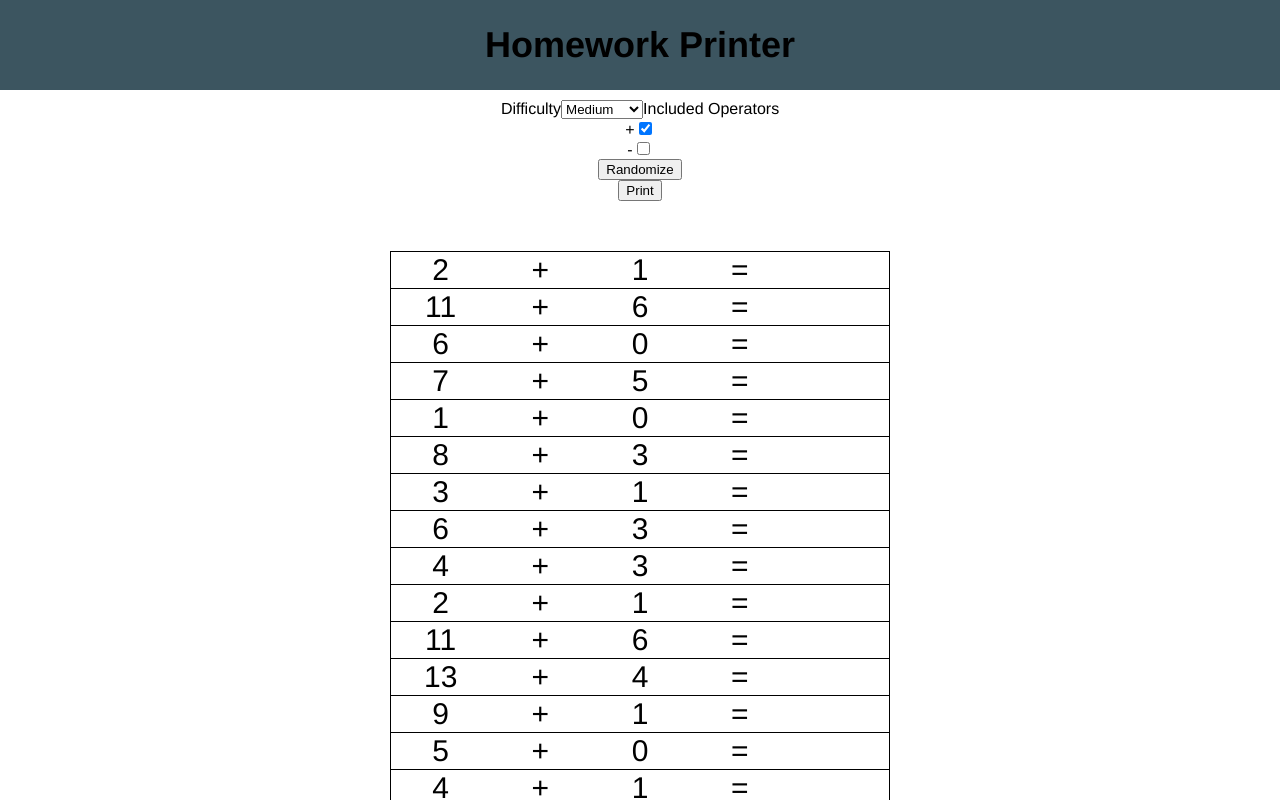
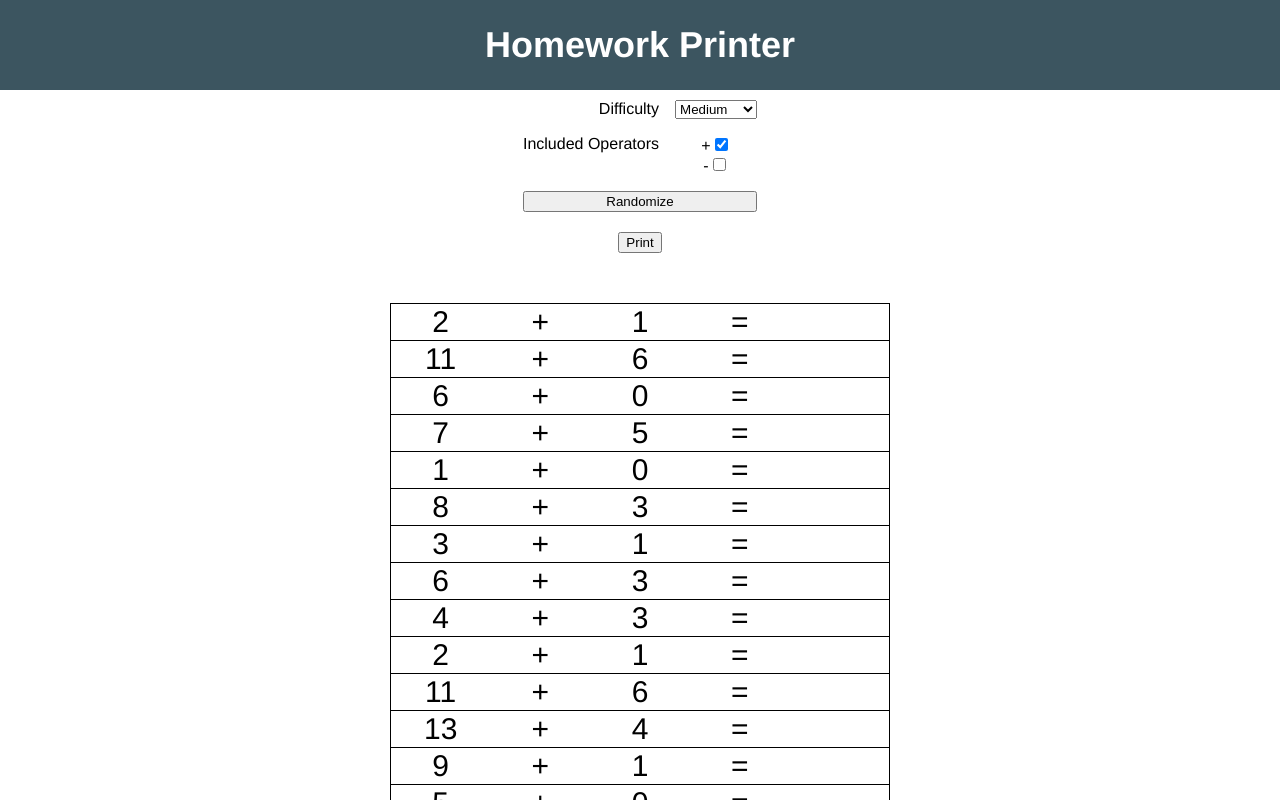
Before and after one commit to dkaksl/homework-printer, a React (Create React App) app: page / in a window 1280 px wide. Built offline with nearby package versions, Linux system fonts and the light colour scheme.

Commit message:
added styling of form; updated menu to work with plain text

```diff
--- a/src/App.css
+++ b/src/App.css
@@ -25,6 +25,7 @@ body {
   display: block;
   text-align: center;
   background-color: #3c5560;
+  color: white;
 }
 
 .menu ul {
@@ -69,6 +70,32 @@ body {
   justify-content: center;
 }
 
+.form-parent {
+  width: 100%;
+  display: grid;
+  justify-content: center;
+  align-content: center;
+}
+form {
+  display: grid;
+  grid-gap: 16px;
+  justify-content: center;
+  align-content: center;
+  margin-bottom: 20px;
+}
+
+label {
+  text-align: right;
+  grid-column: 1/2;
+}
+
+input {
+  grid-column: 2/3;
+}
+button {
+  grid-column: 1/3;
+}
+
 .printable {
   margin-top: 50px;
   font-size: 30px;
```
